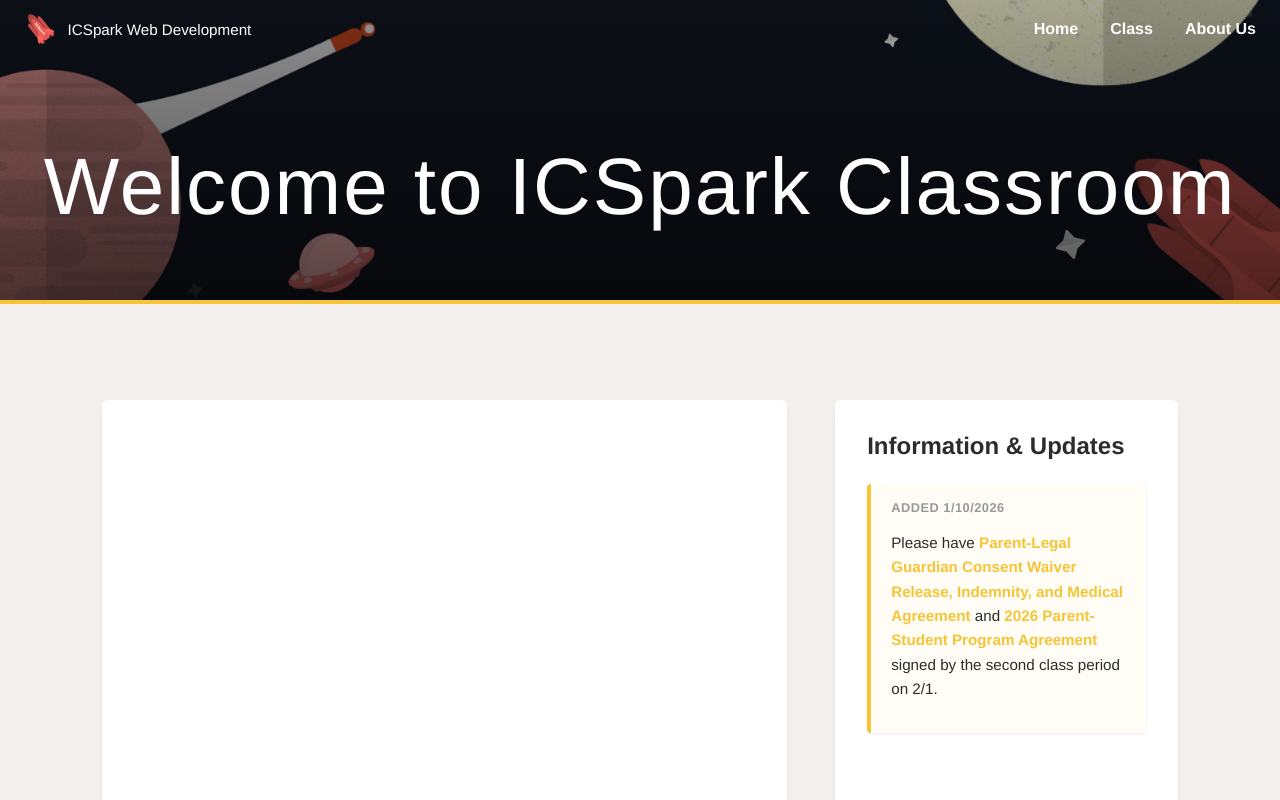
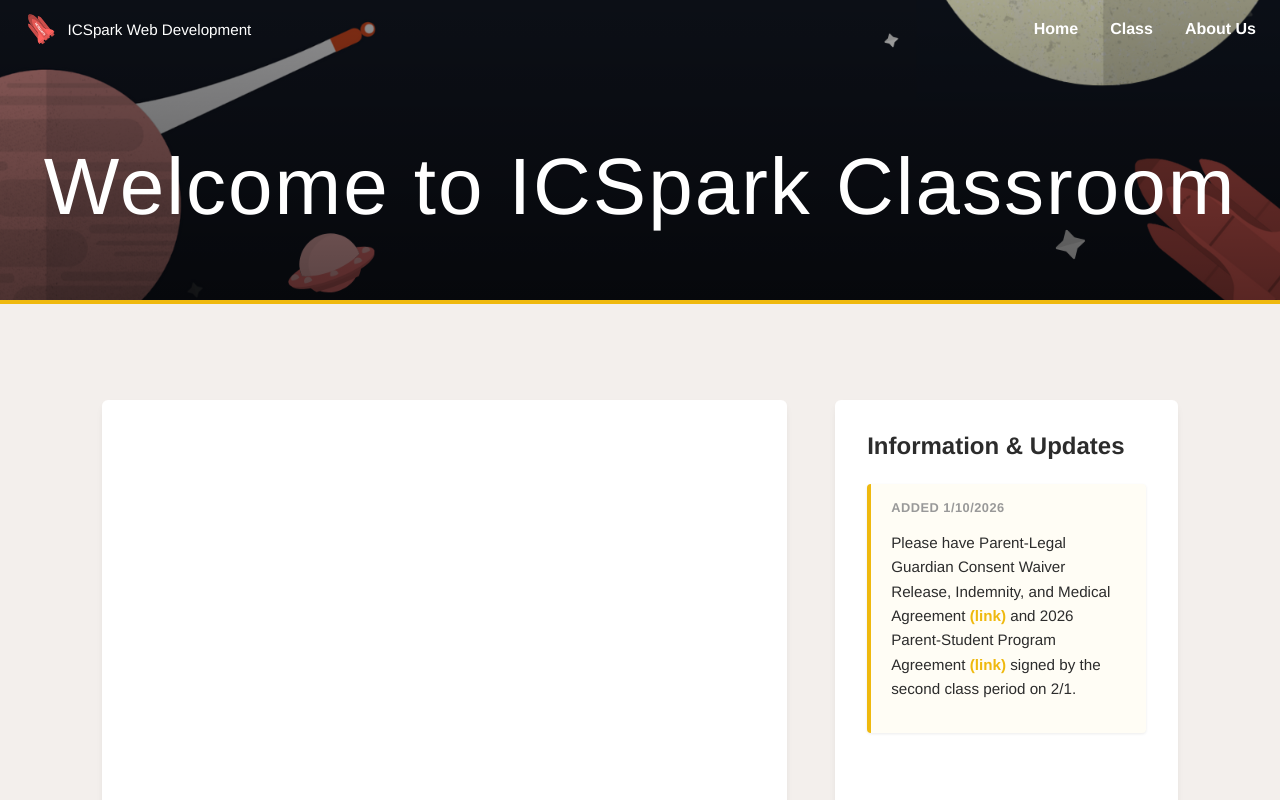
Before and after one commit to icspark-UHM/Spring-2026, a React (Vite) app in the folder react/: page / in a window 1280 px wide. Shown: the top 800 px of the page. Built offline with nearby package versions, Linux system fonts and the light colour scheme.

Commit message:
small updates

```diff
--- a/react/src/App.css
+++ b/react/src/App.css
@@ -1,6 +1,6 @@
 :root {
   --bg: #0f1114;
-  --accent: #f5c437;
+  --accent: #efb90e;
   --card-bg: #ffffff;
   --muted-bg: #f3efec;
   --text: #2c2c2c;
@@ -205,7 +205,7 @@
 }
 
 .update-text a:hover {
-  color: #d4a929;
+  color: #423305;
 }
 
 /* Responsive adjustments */
--- a/react/src/pages/Home.tsx
+++ b/react/src/pages/Home.tsx
@@ -22,19 +22,19 @@ function Home() {
           <div className="update-item">
             <p className="update-date">Added 1/10/2026</p>
             <p className="update-text">
-              Please have{' '}
-              <a
+              Please have{' '} Parent-Legal Guardian Consent Waiver Release, Indemnity, and Medical Agreement&nbsp;
+               <a
                 href="https://drive.google.com/file/d/1NzW2O4x_pyR02vMxOzit9a3mxP3RFjTG/view?usp=sharing"
                 target="_blank"
                 rel="noopener noreferrer"
               >
-                Parent-Legal Guardian Consent Waiver Release, Indemnity, and Medical Agreement
-              </a> and <a
+                (link)
+              </a> and 2026 Parent-Student Program Agreement <a
                 href="https://docs.google.com/document/d/1xrxqwa-Hp-w6f5gy013AetnNRmWaXL1Q2uriGi1nKhQ/edit?usp=sharing"
                 target="_blank"
                 rel="noopener noreferrer"
               >
-                2026 Parent-Student Program Agreement
+                (link)
               </a>
 
               {' '}signed by the second class period on 2/1.
```
Also changed, not shown: 1 other file (tests, documents, lock files or other folders).
